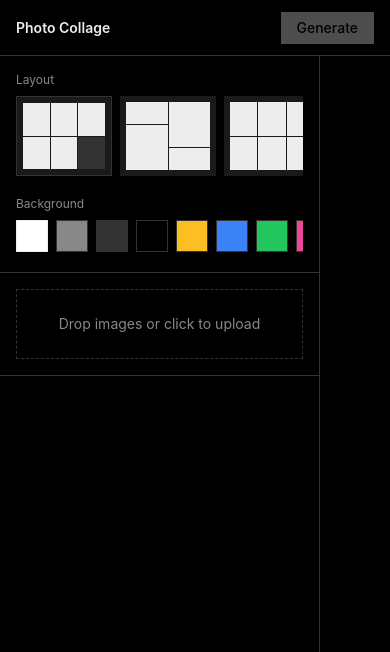
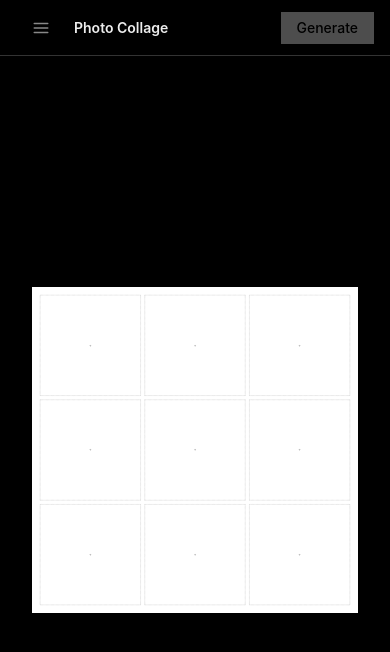
Before and after one commit to Jee-vim/open-collage-maker, a React (Vite) app in the folder client/: page / in a window 390 px wide. Shown: the top 652 px of the page. Built offline with nearby package versions, Linux system fonts and the light colour scheme.

Commit message:
feat: responsive mobile

```diff
--- a/client/src/App.jsx
+++ b/client/src/App.jsx
@@ -53,6 +53,7 @@ function SidebarItem({ item, onRemove }) {
 
 export default function App() {
   const [images, setImages] = useState([]);
+  const [sidebarOpen, setSidebarOpen] = useState(false);
   const [settings, setSettings] = useState({ ...DEFAULT_SETTINGS, ...PRESETS[0].opts });
   const [progress, setProgress] = useState(0);
   const [loading, setLoading] = useState(false);
@@ -111,6 +112,7 @@ export default function App() {
 
   const applyPreset = (value) => {
     setPreset(value);
+    setSidebarOpen(false);
     if (!value) return setSettings({ ...DEFAULT_SETTINGS });
     const found = PRESETS.find((p) => p.value === value);
     if (found) {
@@ -157,11 +159,11 @@ export default function App() {
 
   return (
     <div className="h-screen flex flex-col overflow-hidden">
-      <Header onGenerate={generate} loading={loading} progress={progress} disabled={loading || images.length < 2} />
+      <Header onGenerate={generate} loading={loading} progress={progress} disabled={loading || images.length < 2} onMenu={() => setSidebarOpen((o) => !o)} />
       <Toast toast={toast} />
 
       <div className="flex flex-1 min-h-0">
-        <aside className="sidebar">
+        <aside className={`sidebar fixed top-14 bottom-0 left-0 z-40 w-80 -translate-x-full transition-transform md:static md:top-0 md:translate-x-0 ${sidebarOpen ? 'translate-x-0' : ''}`}>
           <div className="section"><SettingsPanel settings={settings} onChange={setSettings} onPreset={applyPreset} presetValue={preset} /></div>
           {preset && (
             <>
@@ -186,7 +188,9 @@ export default function App() {
             </>
           )}
         </aside>
-
+        {sidebarOpen && (
+          <div className="fixed top-14 left-0 right-0 bottom-0 z-30 bg-black/50 md:hidden" onClick={() => setSidebarOpen(false)} />
+        )}
         <main className="main">
           {preset ? (
             <div className="board-scroll">
--- a/client/src/components/Header.jsx
+++ b/client/src/components/Header.jsx
@@ -1,7 +1,14 @@
-export default function Header({ onGenerate, loading, progress, disabled }) {
+export default function Header({ onGenerate, loading, progress, disabled, onMenu }) {
   return (
-    <header className="flex items-center justify-between px-4 h-14 border-b bg-bg">
-      <h1 className="text-sm font-semibold">Photo Collage</h1>
+    <header className="relative z-50 flex items-center justify-between px-4 h-14 border-b bg-bg">
+      <div className="flex items-center gap-2">
+        <button onClick={onMenu} className="btn btn-ghost md:hidden" type="button" aria-label="Toggle menu">
+          <svg width="18" height="18" viewBox="0 0 24 24" fill="none" stroke="currentColor" strokeWidth="2" strokeLinecap="round">
+            <path d="M3 6h18M3 12h18M3 18h18" />
+          </svg>
+        </button>
+        <h1 className="text-sm font-semibold">Photo Collage</h1>
+      </div>
       <button onClick={onGenerate} disabled={disabled} className="btn btn-primary">
         {loading ? (progress >= 100 ? 'Generating…' : `${progress}%`) : 'Generate'}
       </button>
--- a/client/src/index.css
+++ b/client/src/index.css
@@ -55,8 +55,8 @@ input, select, button { font: inherit; }
 .hide-scrollbar { -ms-overflow-style: none; scrollbar-width: none; }
 
 /* App layout */
-.sidebar { @apply w-80 flex-shrink-0 border-r flex flex-col overflow-y-auto; }
-.main { @apply flex-1 min-w-0 flex items-center justify-center p-8 overflow-hidden; }
+.sidebar { @apply bg-bg w-80 flex-shrink-0 border-r flex flex-col overflow-y-auto; }
+.main { @apply flex-1 min-w-0 flex items-center justify-center p-4 md:p-8 overflow-hidden; }
 .board-scroll { @apply w-full h-full overflow-auto flex; }
 .board-scroll > * { @apply m-auto; }
 
```
